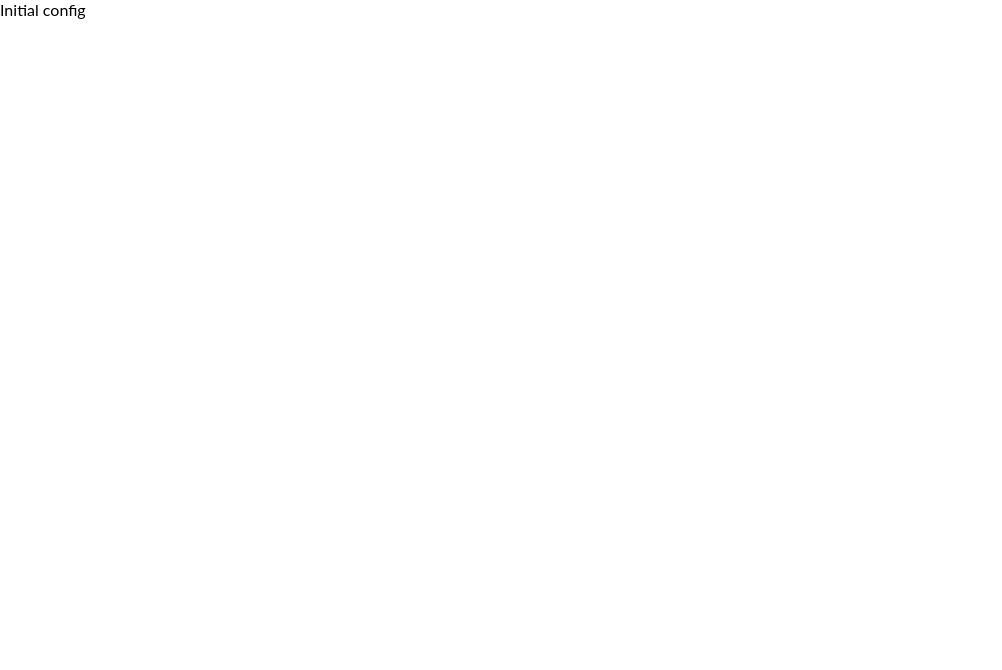
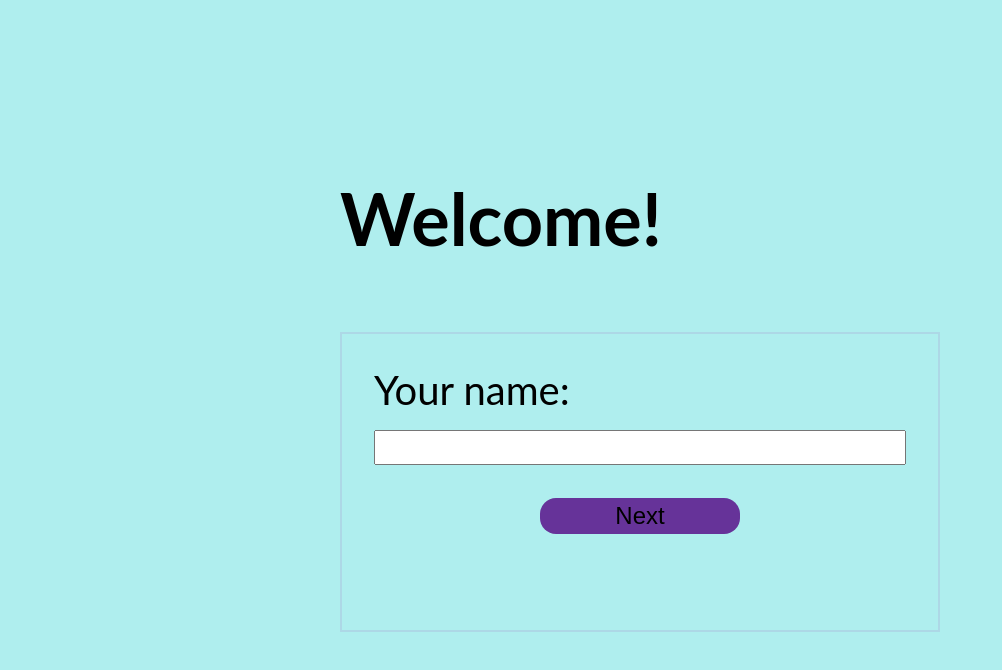
Before and after one commit to jleonardo007/aloha-chat-app, a React (Create React App) app in the folder client/: page / in a window 1280 px wide. Shown: the top 670 px of the page, without its empty margins (0-1002 px from the left). Built offline with nearby package versions, Linux system fonts and the light colour scheme.

Commit message:
Main components added.

```diff
--- a/client/src/App.js
+++ b/client/src/App.js
@@ -1,5 +1,26 @@
+import { useState } from "react";
+
+import CreateUser from "./Components/CreateUser/CreateUser";
+import ChatPanel from "./Components/ChatPanel/ChatPanel";
+
 function App() {
-  return <div> Initial config</div>;
+   const [userDidCreated, setUserState] = useState(false);
+   const [user, setUser] = useState({});
+
+   const joinChat = (name, avatar) => {
+      setUser({
+         name,
+         avatar,
+      });
+
+      setUserState(!userDidCreated);
+   };
+
+   return userDidCreated ? (
+      <ChatPanel user={user} />
+   ) : (
+      <CreateUser joinChat={joinChat} />
+   );
 }
 
 export default App;
```
Also changed, not shown: 1 other file (tests, documents, lock files or other folders).
